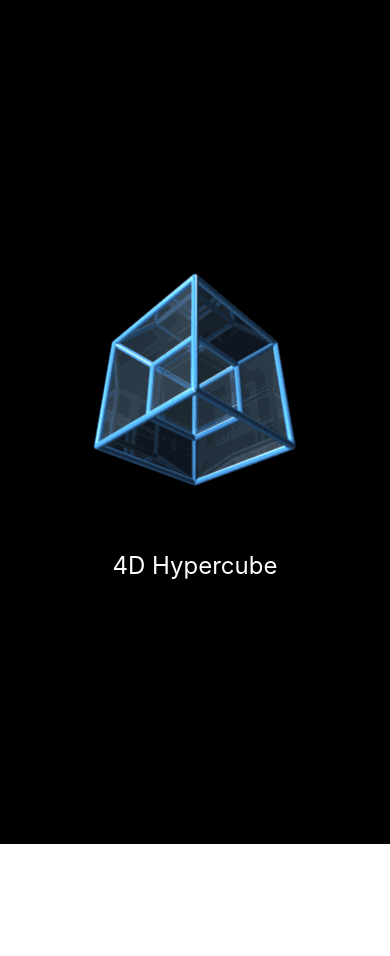
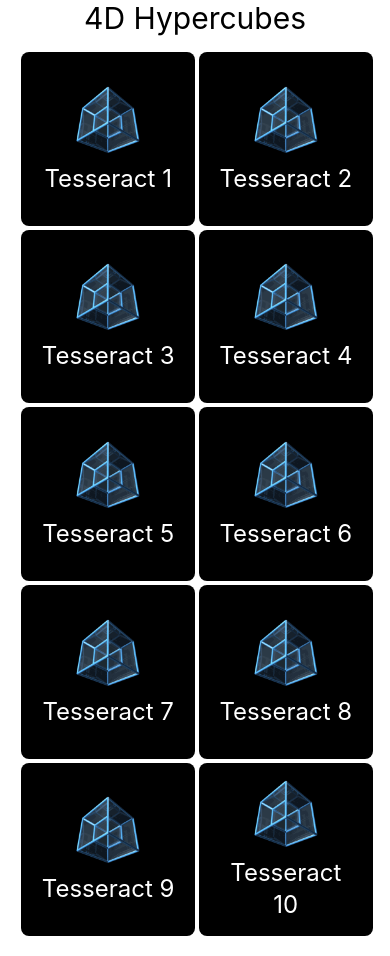
Before and after one commit to shiftkey-labs/SKNotesStarter, a React Native app: screen /Note in a window 390 px wide. Before the commit the page ends 844 px from the top, so only its background shows below. Built offline with nearby package versions, Linux system fonts and the light colour scheme.

Commit message:
re: create component placeholders

```diff
--- a/App.js
+++ b/App.js
@@ -1,19 +1,17 @@
-import { SafeAreaView, Text, Image } from "react-native";
+import { SafeAreaView } from "react-native";
 import tw, { useDeviceContext } from "twrnc";
 import { Provider } from "react-redux";
 import { store } from "./store";
 import "react-native-reanimated";
+import Home from "./components/Home";
 
 function App() {
   useDeviceContext(tw);
 
   return (
     <Provider store={store}>
-      <SafeAreaView
-        style={tw`w-full h-screen bg-black flex items-center justify-center`}
-      >
-        <Image source={require("./assets/tesseract.gif")} style={tw`mb-8`} />
-        <Text style={tw`text-center text-white text-2xl`}>4D Hypercube</Text>
+      <SafeAreaView style={tw`w-full h-screen`}>
+        <Home />
       </SafeAreaView>
     </Provider>
   );
--- /dev/null
+++ b/components/Home.js
@@ -0,0 +1,27 @@
+import { View, Text, FlatList } from "react-native";
+import tw, { useDeviceContext } from "twrnc";
+import Card from "./NoteCard";
+
+const generateData = (count) =>
+  Array.from({ length: count }, (_, i) => ({ id: (i + 1).toString() }));
+
+const data = generateData(10);
+
+function Home() {
+  useDeviceContext(tw);
+
+  return (
+    <View style={tw`flex items-center justify-center`}>
+      <Text style={tw`text-center text-3xl`}>4D Hypercubes</Text>
+      <FlatList
+        data={data}
+        keyExtractor={(item) => item.id}
+        renderItem={({ item }) => <Card item={item} />}
+        numColumns={2}
+        contentContainerStyle={tw`p-4`}
+      />
+    </View>
+  );
+}
+
+export default Home;
--- /dev/null
+++ b/components/NoteCard.js
@@ -0,0 +1,22 @@
+import { View, Text, Image } from "react-native";
+import tw, { useDeviceContext } from "twrnc";
+
+const Card = ({ item }) => {
+  useDeviceContext(tw);
+
+  return (
+    <View
+      style={tw`w-1/2 aspect-square mb-1 mr-1 bg-white rounded-lg p-4 bg-black flex items-center justify-center`}
+    >
+      <Image
+        source={require("../assets/tesseract.gif")}
+        style={tw`h-20 w-20`}
+      />
+      <Text style={tw`text-center text-white text-2xl`}>
+        Tesseract {item.id}
+      </Text>
+    </View>
+  );
+};
+
+export default Card;
```
Also changed, not shown: components/Note.js (added).
